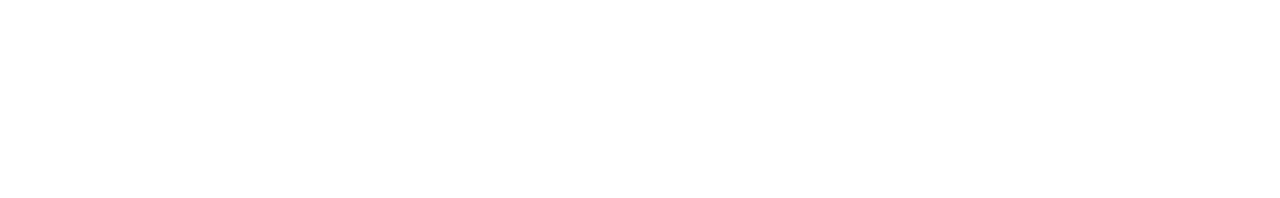
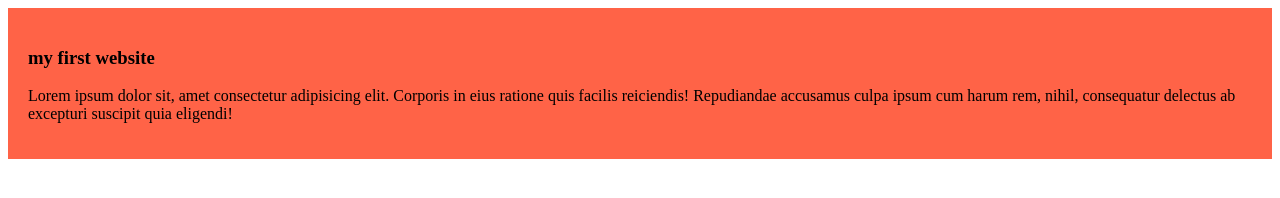
Before and after one commit to mahmudhossain78/my-second-github-repo, a plain HTML site: page index.html in a window 1280 px wide. Drawn offline with Linux system fonts and the light colour scheme.

Commit message:
added the first blog

```diff
--- a/index.html
+++ b/index.html
@@ -4,8 +4,12 @@
     <meta charset="UTF-8">
     <meta name="viewport" content="width=device-width, initial-scale=1.0">
     <title>my second</title>
+    <link rel="stylesheet" href="styles/blog.css">
 </head>
 <body>
-
+    <div>
+        <h3>my first website</h3>
+        <p>Lorem ipsum dolor sit, amet consectetur adipisicing elit. Corporis in eius ratione quis facilis reiciendis! Repudiandae accusamus culpa ipsum cum harum rem, nihil, consequatur delectus ab excepturi suscipit quia eligendi!</p>
+    </div>
 </body>
 </html>
--- /dev/null
+++ b/styles/blog.css
@@ -0,0 +1,4 @@
+div{
+    background-color: tomato;
+    padding: 20px;
+}
```
